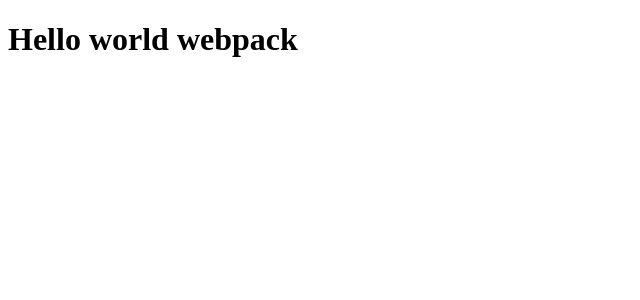
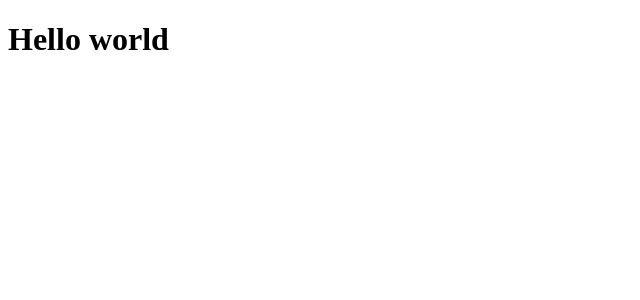
Before and after one commit to kleysoncastro/GitHutExplore, a React app: page / in a window 1280 px wide. Shown: the top 300 px of the page, without its empty margins (0-640 px from the left). Built offline with nearby package versions, Linux system fonts and the light colour scheme.

Commit message:
Ediçao arquivo Readme.md

```diff
--- a/package.json
+++ b/package.json
@@ -15,6 +15,7 @@
     "babel-loader": "^8.2.2",
     "html-webpack-plugin": "^5.3.2",
     "webpack": "^5.47.0",
-    "webpack-cli": "^4.7.2"
+    "webpack-cli": "^4.7.2",
+    "webpack-dev-server": "^3.11.2"
   }
 }
--- a/src/App.jsx
+++ b/src/App.jsx
@@ -1,4 +1,4 @@
 
 export function App() {
-    return <h1>Hello world webpack</h1>
+    return <h1>Hello world</h1>
 }
--- a/webpack.config.js
+++ b/webpack.config.js
@@ -23,4 +23,9 @@
           template: path.resolve(__dirname, 'public', 'index.html')
         }
       )],
+
+      devServer: {
+          contentBase: path.resolve(__dirname, 'public')
+
+      }
 }
```
Also changed, not shown: 2 other files (tests, documents, lock files or other folders).
